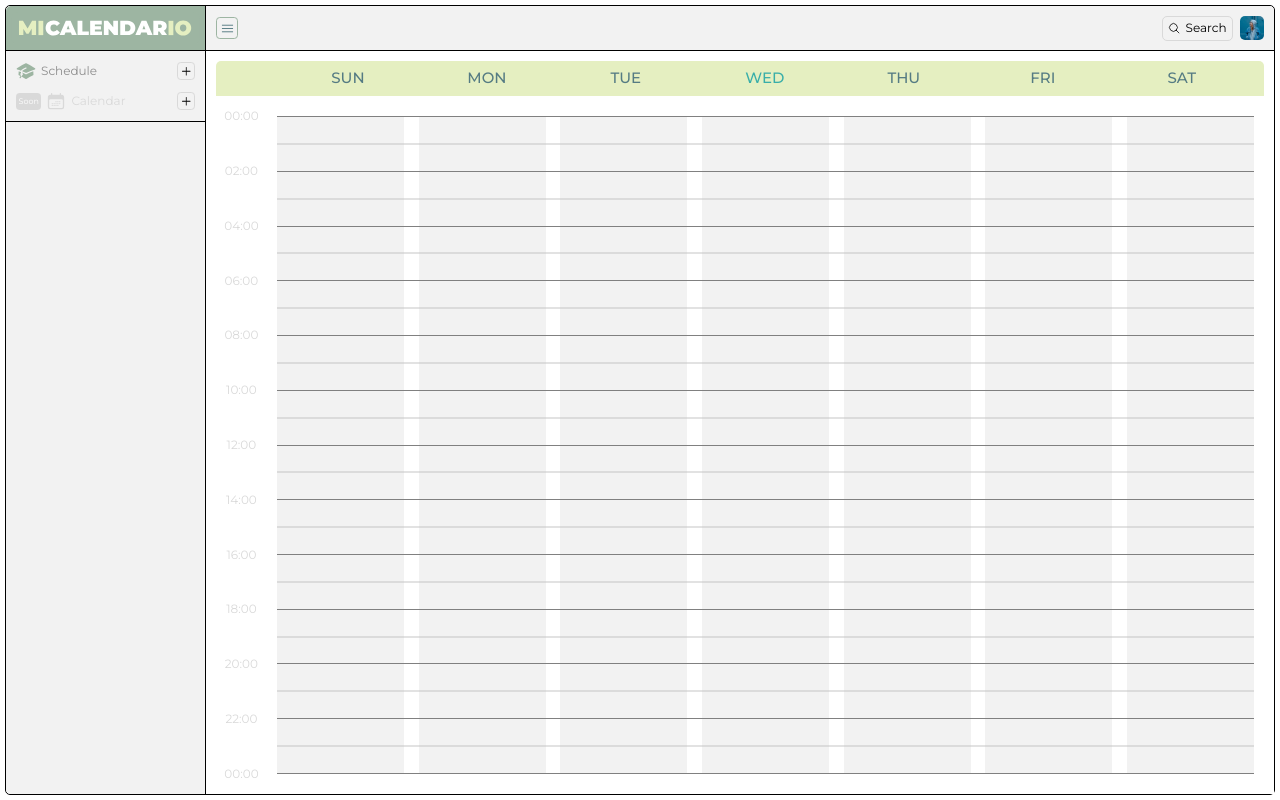
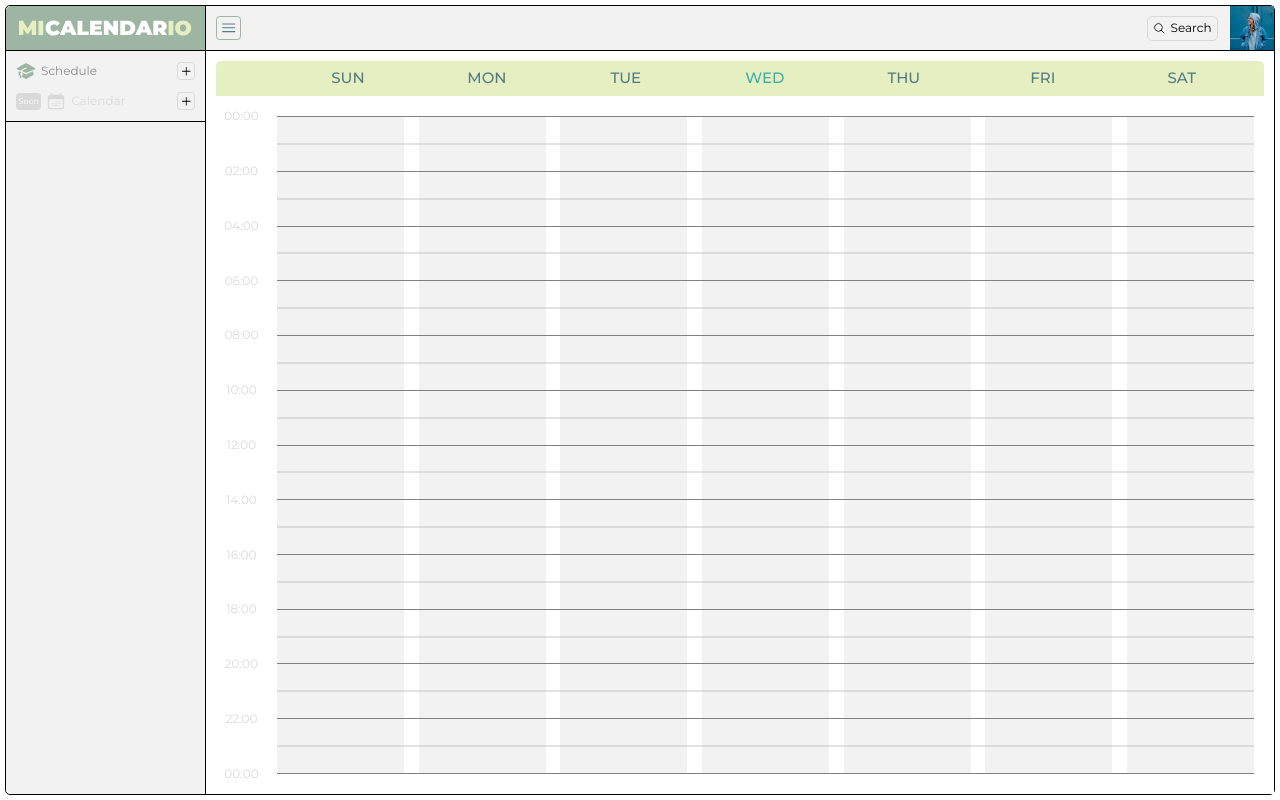
Before and after one commit to Relmaur/mi-calendario-app, a Vue app in the folder frontend/: page / in a window 1280 px wide. Built offline with nearby package versions, Linux system fonts and the light colour scheme.

Commit message:
upgrade: Workde on some UI improvements
Specially on the app header, the one that holds the sidebar toggler, the search button and the user avatar/settings button

```diff
--- a/frontend/src/components/SearchBarAndUser.vue
+++ b/frontend/src/components/SearchBarAndUser.vue
@@ -18,7 +18,7 @@ const menu_toggler = () => {
     <div class="search-bar-and-user">
         <div class="close-sidebar hidden lg:block p-1 border self-center rounded-md hover:cursor-pointer" :class="menuOpened ? 'border-general_green_3' : 'border-general_gray_2'" @click="menu_toggler">
             <svg xmlns="http://www.w3.org/2000/svg" fill="none" viewBox="0 0 24 24" stroke-width="1.5" stroke="currentColor"
-                class="w-6 h-6" :class="menuOpened ? 'text-general_blue_1' : 'text-black'">
+                class="w-7 h-7 flex justify-center items-center" :class="menuOpened ? 'text-general_blue_1' : 'text-black'">
                 <path stroke-linecap="round" stroke-linejoin="round" d="M3.75 6.75h16.5M3.75 12h16.5m-16.5 5.25h16.5" />
             </svg>
         </div>
@@ -32,7 +32,7 @@ const menu_toggler = () => {
             </div>
             <input type="text" placeholder="Search Here..." class="text-xl placeholder:text-xl">
         </div> -->
-        <div class="search-and-user flex justify-end w-auto gap-3">
+        <div class="search-and-user flex justify-end w-auto gap-5">
             <div
                 class="search flex justify-between items-center gap-2 px-2 py-1 border border-general_gray_2 rounded-lg self-center hover:cursor-pointer">
                 <div class="icon">
@@ -47,15 +47,15 @@ const menu_toggler = () => {
             <div class="user">
                 <div class="user-image relative group/user_image">
                     <div
-                        class="settings-icon absolute z-99 top-1/2 left-1/2 -translate-x-1/2 -translate-y-1/2 w-full h-full rounded-full flex justify-center items-center transition group-hover/user_image:backdrop-brightness-75">
+                        class="settings-icon absolute z-99 top-1/2 left-1/2 -translate-x-1/2 -translate-y-1/2 w-full h-full flex justify-center items-center transition group-hover/user_image:backdrop-brightness-75">
                         <svg xmlns="http://www.w3.org/2000/svg" viewBox="0 0 24 24" fill="currentColor"
-                            class="w-7 h-7 text-white opacity-0 transition rotate-12 group-hover/user_image:opacity-100 group-hover/user_image:rotate-0">
+                            class="w-8 h-8 text-white opacity-0 transition rotate-12 group-hover/user_image:opacity-100 group-hover/user_image:rotate-0">
                             <path fill-rule="evenodd"
                                 d="M11.078 2.25c-.917 0-1.699.663-1.85 1.567L9.05 4.889c-.02.12-.115.26-.297.348a7.493 7.493 0 00-.986.57c-.166.115-.334.126-.45.083L6.3 5.508a1.875 1.875 0 00-2.282.819l-.922 1.597a1.875 1.875 0 00.432 2.385l.84.692c.095.078.17.229.154.43a7.598 7.598 0 000 1.139c.015.2-.059.352-.153.43l-.841.692a1.875 1.875 0 00-.432 2.385l.922 1.597a1.875 1.875 0 002.282.818l1.019-.382c.115-.043.283-.031.45.082.312.214.641.405.985.57.182.088.277.228.297.35l.178 1.071c.151.904.933 1.567 1.85 1.567h1.844c.916 0 1.699-.663 1.85-1.567l.178-1.072c.02-.12.114-.26.297-.349.344-.165.673-.356.985-.57.167-.114.335-.125.45-.082l1.02.382a1.875 1.875 0 002.28-.819l.923-1.597a1.875 1.875 0 00-.432-2.385l-.84-.692c-.095-.078-.17-.229-.154-.43a7.614 7.614 0 000-1.139c-.016-.2.059-.352.153-.43l.84-.692c.708-.582.891-1.59.433-2.385l-.922-1.597a1.875 1.875 0 00-2.282-.818l-1.02.382c-.114.043-.282.031-.449-.083a7.49 7.49 0 00-.985-.57c-.183-.087-.277-.227-.297-.348l-.179-1.072a1.875 1.875 0 00-1.85-1.567h-1.843zM12 15.75a3.75 3.75 0 100-7.5 3.75 3.75 0 000 7.5z"
                                 clip-rule="evenodd" />
                         </svg>
                     </div>
-                    <img src="../assets/img/user-pic.png" alt="User Image" class="rounded-full">
+                    <img src="../assets/img/user-pic.png" alt="User Image" class="">
                 </div>
             </div>
         </div>
--- a/frontend/src/components/popups/AddItem/view/schedule/ScheduleView.vue
+++ b/frontend/src/components/popups/AddItem/view/schedule/ScheduleView.vue
@@ -207,7 +207,7 @@ const handleEditorChange = (changeEvent) => {
 </script>
 <template>
     <div class="schedule main-panel-container">
-        <button @click="logValues">Im a testing button</button>
+        <!-- <button @click="logValues">Im a testing button</button> -->
         <form>
             <h5>Add a Subject</h5>
             <div class="add-a-title relative">
--- a/frontend/src/components/popups/EditItem/EditItem.vue
+++ b/frontend/src/components/popups/EditItem/EditItem.vue
@@ -172,7 +172,7 @@ const handleEditorChange = (changeEvent) => {
 <template>
     <div class="app-popup" :class="edit_subject_popup.isEditSubjectOpen() ? 'opened' : ''">
         <div class="edit-item-container">
-            <button @click="logValues">Im a testing button</button>
+            <!-- <button @click="logValues">Im a testing button</button> -->
             <form>
                 <h5>Edit Subject</h5>
                 <div class="add-a-title relative">
--- a/frontend/src/styles/layouts/_main_layout.scss
+++ b/frontend/src/styles/layouts/_main_layout.scss
@@ -110,10 +110,10 @@
             & .app-main-content .app-content-header {
                 display: flex;
                 justify-content: flex-end;
-                height: 5%;
+                height: auto;
                 min-height: 45px;
                 max-height: 45px;
-                padding: 10px;
+                padding: 0 0 0 10px;
                 border-bottom: 1px solid black;
                 // background-color: rgb(220, 220, 220);
                 // padding: 10px;
@@ -162,7 +162,6 @@
                 height: 100%;
                 aspect-ratio: 1;
                 margin: 0 0 0 auto;
-                border-radius: $border-radius;
             }
 
             & .app-main-content .app-content-header .search-bar-and-user .user .user-image:hover {
@@ -173,7 +172,7 @@
                 width: 100%;
                 height: 100%;
                 object-fit: cover;
-                border-radius: $border-radius;
+                // border-radius: $border-radius;
             }
 
             & .app-main-content .app-content-header .tabs--mobile {
@@ -266,7 +265,7 @@
                 & .app-content-header--mobile .search-bar-and-user {
                     display: flex;
                     justify-content: flex-end;
-                    padding: 10px;
+                    // padding: 10px;
                     gap: 10px;
                     width: 100%;
                     height: 100%;
@@ -304,14 +303,14 @@
                     height: 100%;
                     aspect-ratio: 1;
                     margin: 0 0 0 auto;
-                    border-radius: $border-radius;
+                    // border-radius: $border-radius;
                 }
 
                 & .app-content-header--mobile .search-bar-and-user .user .user-image img {
                     width: 100%;
                     height: 100%;
                     object-fit: cover;
-                    border-radius: $border-radius;
+                    // border-radius: $border-radius;
                 }
             }
 
--- a/frontend/src/styles/layouts/view/schedule/_schedule-view.scss
+++ b/frontend/src/styles/layouts/view/schedule/_schedule-view.scss
@@ -244,9 +244,11 @@
                 width: 100%;
             }
         }
-
+        & .week-header {
+            padding: 0;
+        }
         & .week-table {
-            padding-bottom: 20px;
+            padding: 0 0 20px 0;
         }
     }
 }
```
